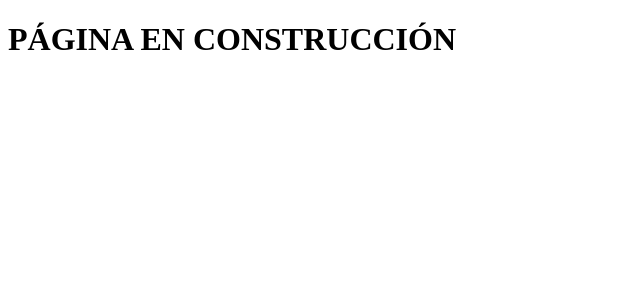
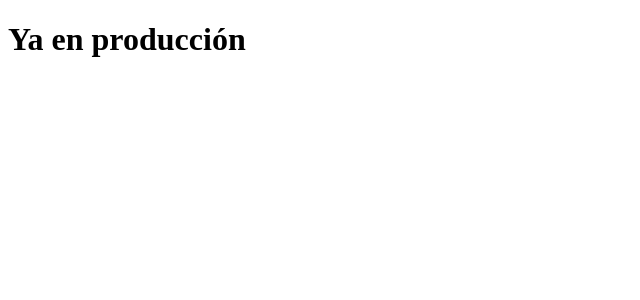
Before and after one commit to byteAr/myPage, an Angular app: page / in a window 1280 px wide. Shown: the top 300 px of the page, without its empty margins (0-640 px from the left). Built offline with nearby package versions, Linux system fonts and the light colour scheme.

Commit message:
Ya en producción en vercel

```diff
--- a/src/app/app.component.html
+++ b/src/app/app.component.html
@@ -1 +1 @@
-<h1>PÁGINA EN CONSTRUCCIÓN</h1>
+<h1>Ya en producción</h1>
```
